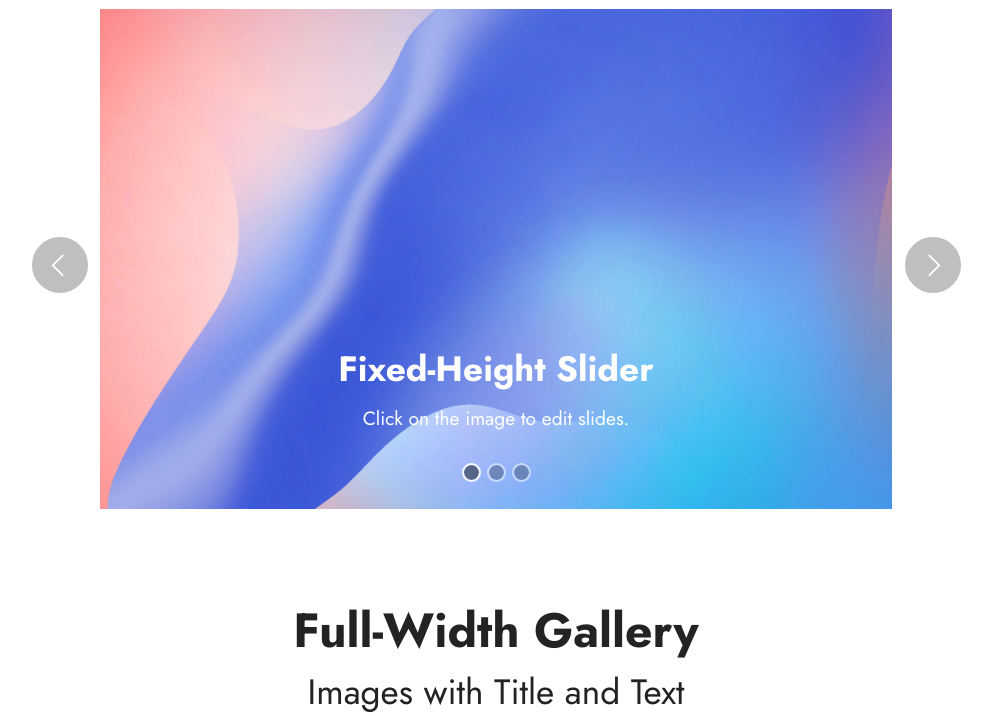
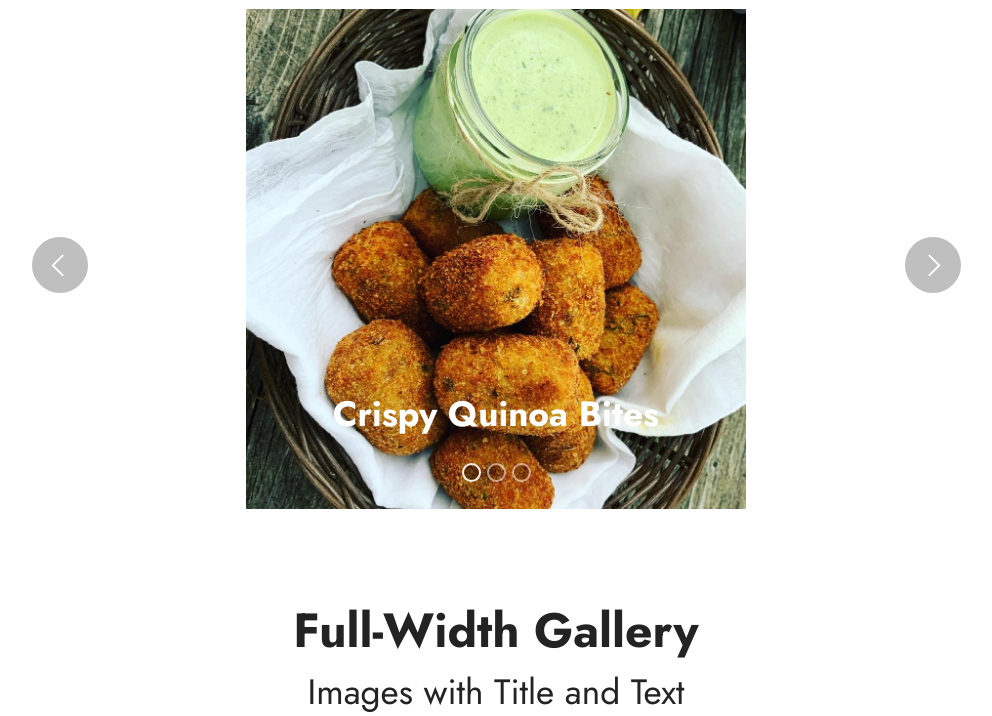
Before and after one commit to parthchauhan05/Cooooooooooook-de-kooooooooooooc, a Django app: page / in a window 1280 px wide. Shown: the part 107-823 px from the top of the page, without its empty margins (144-1136 px from the left). Run offline with Django 3.2, Linux system fonts and the light colour scheme; data comes from the database, SQL or seed files in the repository; both versions use the stored data as it was after the commit; some libraries are stand-ins or nearby versions; some web fonts are replaced.

Commit message:
Added recipes to index

```diff
--- a/mysite/recipe/templates/index.html
+++ b/mysite/recipe/templates/index.html
@@ -10,20 +10,23 @@
                         <li data-slide-to="1" data-target="#sotkgnbJh8"></li>
                         <li data-slide-to="2" data-target="#sotkgnbJh8"></li>
                     </ol>
+                    <!-- <p>{{ recipe }}</p> -->
                     <div class="carousel-inner">
+                        {% for recipe in recipes %}
                         <div class="carousel-item slider-image item active">
                             <div class="item-wrapper">
-                                <img class="d-block w-100" src="{% static 'assets/images/background3.jpg' %}">
+                                <img class="d-block w-100" src="/media/{{ recipe.recipe_image }}">
                                 <div class="carousel-caption d-none d-md-block">
                                     <h5 class="mbr-section-subtitle mbr-fonts-style display-5">
-                                        <strong>Fixed-Height Slider</strong>
+                                        <strong>{{ recipe.recipe_name}}</strong>
                                     </h5>
-                                    <p class="mbr-section-text mbr-fonts-style display-7">
-                                        Click on the image to edit slides.</p>
+                                    <!-- <p class="mbr-section-text mbr-fonts-style display-7">
+                                        {{ recipe.recipe_steps }}</p> -->
                                 </div>
                             </div>
                         </div>
-                        <div class="carousel-item slider-image item">
+                        {% endfor %}
+                        <!-- <div class="carousel-item slider-image item">
                             <div class="item-wrapper">
                                 <img class="d-block w-100" src="{% static 'assets/images/background5.jpg' %}">
                                 <div class="carousel-caption d-none d-md-block">
@@ -46,7 +49,7 @@
                                         Click on the image to edit slides.</p>
                                 </div>
                             </div>
-                        </div>
+                        </div> -->
                     </div>
                     <a class="carousel-control carousel-control-prev" role="button" data-slide="prev" href="#sotkgnbJh8">
                         <span class="mobi-mbri mobi-mbri-arrow-prev" aria-hidden="true"></span>
--- a/mysite/recipe/templates/recipe/add_ingredient.html
+++ b/mysite/recipe/templates/recipe/add_ingredient.html
@@ -15,6 +15,7 @@
                 <form action="#" method="POST" class="mbr-form form-with-styler mx-auto" data-form-title="Form Name"><input type="hidden" name="email" data-form-email="true" value="SjyxVqRlHqFdX6r8/zSZKFwYgHGaYbg6SlPJBcRb81ZyL0trcXn5uk8ppIl8wb6srQ3PTT4uufHebLxsz4iWDtgi0b2vvsFpDlyeRbLJqcxdGDSYdkMi/YMSyzbnSv6P">
                     {% csrf_token %}
                     <div class="dragArea row">
+                        <input type="hidden" name="next" value="{{ request.path }}">
                         <div class="col-lg-12 col-md-12 col-sm-12 form-group" data-for="name">
                             <label for="name" style="font-family: 'Jost', sans-serif; font-size: 1.1rem;">Ingredient Name</label>
                             <input type="text" name="name" placeholder="..." data-form-field="name" class="form-control" value="" id="name-form7-w">
--- a/mysite/recipe/templates/recipe/add_recipe.html
+++ b/mysite/recipe/templates/recipe/add_recipe.html
@@ -16,6 +16,7 @@
                     <!-- <input type="hidden" name="email" data-form-email="true" value="SjyxVqRlHqFdX6r8/zSZKFwYgHGaYbg6SlPJBcRb81ZyL0trcXn5uk8ppIl8wb6srQ3PTT4uufHebLxsz4iWDtgi0b2vvsFpDlyeRbLJqcxdGDSYdkMi/YMSyzbnSv6P"> -->
                     {% csrf_token %}
                     <div class="dragArea row">
+                        <input type="hidden" name="next" value="{{ request.path }}">
                         <div class="col-lg-12 col-md-12 col-sm-12 form-group" data-for="name">
                             <label for="name" style="font-family: 'Jost', sans-serif; font-size: 1.1rem;">Recipe Name</label>
                             <input type="text" name="name" placeholder="..." data-form-field="name" class="form-control" value="" id="name-form7-w" required>
--- a/mysite/recipe/templates/recipe/recipe_details.html
+++ b/mysite/recipe/templates/recipe/recipe_details.html
@@ -32,7 +32,7 @@
         <h4>Cook Time:</h4>
         <p class="mbr-section-title mbr-fonts-style mb-0 display-7">{{recipe.recipe_cook_time}}</p>
         <h4>Recipe Image:</h4>
-        <img src="{{MEDIA_URL}}/{{recipe.recipe_image}}" alt="{{recipe.recipe_image}}">
+        <img src="/media/{{recipe.recipe_image}}" alt="media{{recipe.recipe_image}}">
         <div class="row justify-content-center mt-4">
             <ol class="col">
                 <h4>Ingredients:</h4>
--- a/mysite/recipe/views.py
+++ b/mysite/recipe/views.py
@@ -11,9 +11,12 @@
 import datetime
 # Create your views here.
 def index(request):
+    Recipes = Recipe.objects.all()[:3]
+    # print(Recipes[0].recipe_steps)
     template = loader.get_template('index.html')
-    context = {}
-    return HttpResponse(template.render(context, request))
+    context = {'recipes' : Recipes}
+    return render(request, 'index.html', context=context)
+    # return HttpResponse(template.render(context, request), context=context)
 
 
 def sign_up(request):
@@ -94,18 +97,16 @@
         for ingredient in ingredients:
             ing = Ingredient.objects.get(id = ingredient)
             recipe.recipe_ingredient.add(ing)
+
     elif request.method == "GET":
         pass
     Ingredients = Ingredient.objects.all()
     context = {
-        'ingredients': Ingredients
+        'ingredients': Ingredients,
+        'next' : next
     }
     return render(request,'recipe/add_recipe.html', context=context)
 
-def handle_uploaded_file(f):
-    with open('/name.txt', 'wb+') as destination:
-        for chunk in f.chunks():
-            destination.write(chunk)
 
 def view_recipes(request):
     recipes = Recipe.objects.all()
@@ -128,11 +129,5 @@
         name = request.POST.get("name")
         ing = Ingredient(ingredient_name=name)
         ing.save()
-        return redirect('index')
+        return redirect('add-recipe')
     return render(request, 'recipe/add_ingredient.html')
-
-def handle_uploaded_file(f):
-    print(f)
-    with open(settings.MEDIA_URL+f, 'wb+') as file:
-        for chunk in f.chunks():
-            file.write(chunk)
```
Also changed, not shown: mysite/db.sqlite3, mysite/media/images/PalakPaneer.jpeg (added), mysite/media/images/Veg._Upma.jpeg (added), mysite/media/images/quinoaBites.jpeg (added).
